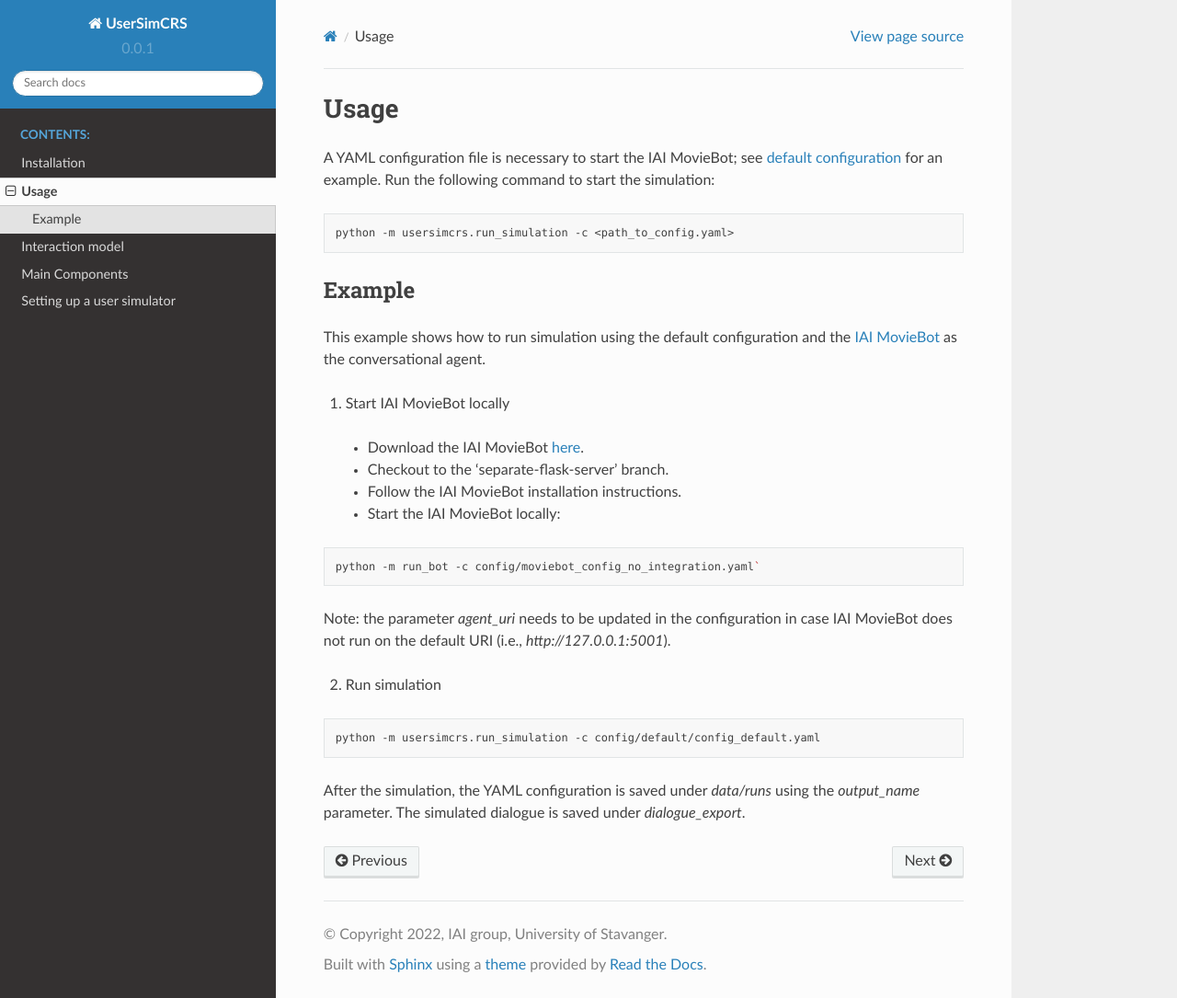
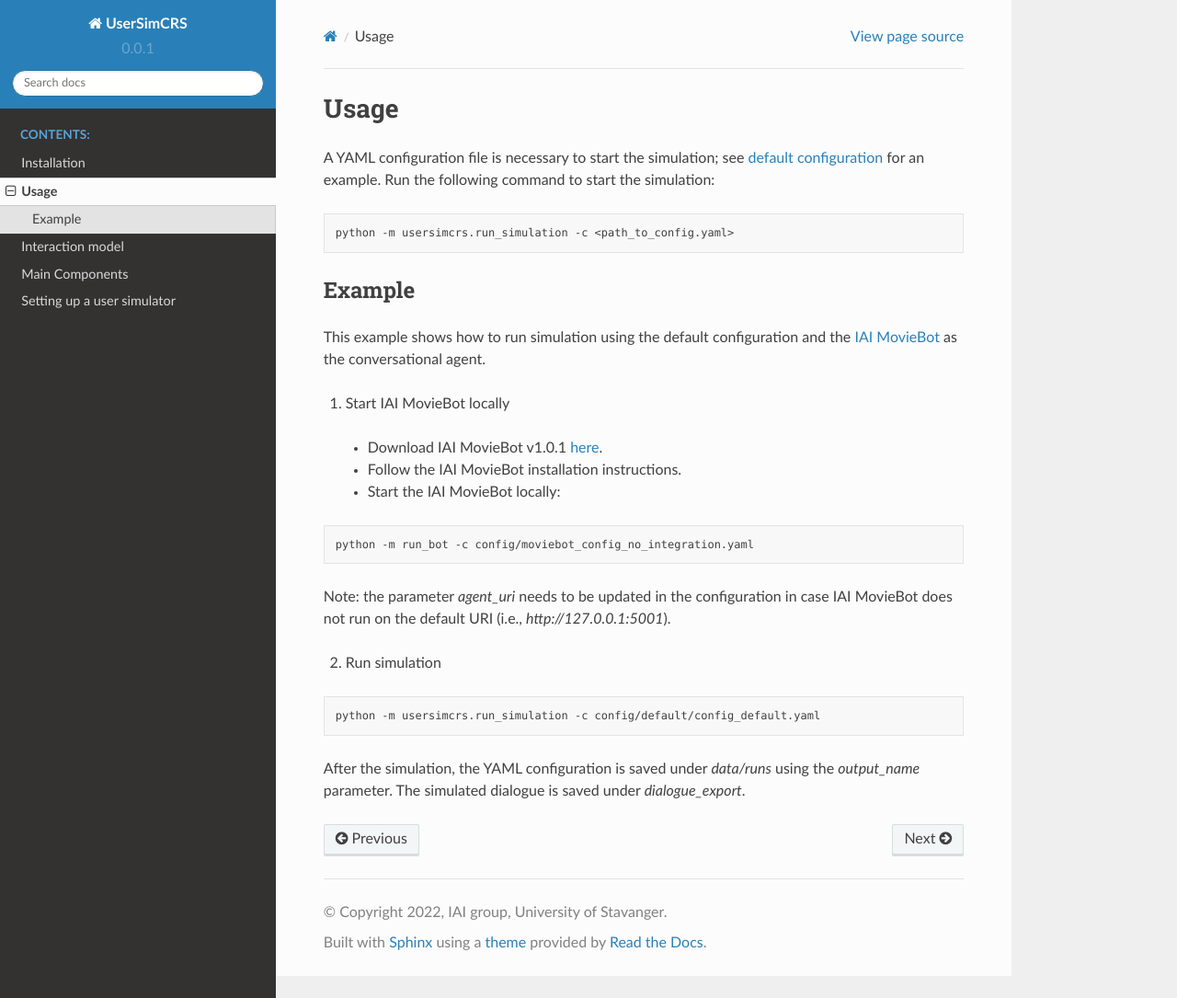
Before and after one commit to iai-group/UserSimCRS, a Sphinx documentation site: the page built from docs/source/usage.rst, in a window 1280 px wide and 1085 px high. Shown: the whole window at 92% size. Built offline with Sphinx 7.4.7 and the Read the Docs theme 2.0.0, drawn with Linux system fonts in a browser that asks for light colours; pages that are not in the unit, such as notebooks, are missing from menus.

Commit message:
Update MovieBot version Fixes #102

```diff
--- a/docs/source/usage.rst
+++ b/docs/source/usage.rst
@@ -1,7 +1,7 @@
 Usage
 =====
 
-A YAML configuration file is necessary to start the IAI MovieBot; see `default configuration <https://github.com/iai-group/UserSimCRS/blob/main/config/default/config_default.yaml>`_ for an example.
+A YAML configuration file is necessary to start the simulation; see `default configuration <https://github.com/iai-group/UserSimCRS/blob/main/config/default/config_default.yaml>`_ for an example.
 Run the following command to start the simulation:
 
 .. code-block:: shell
@@ -16,14 +16,13 @@
 
 1. Start IAI MovieBot locally
 
-  * Download the IAI MovieBot `here <https://github.com/iai-group/MovieBot/>`_.
-  * Checkout to the 'separate-flask-server' branch.
+  * Download IAI MovieBot v1.0.1 `here <https://github.com/iai-group/MovieBot/releases/tag/v1.0.1>`_.
   * Follow the IAI MovieBot installation instructions.
   * Start the IAI MovieBot locally:
 
 .. code-block:: shell
 
-    python -m run_bot -c config/moviebot_config_no_integration.yaml`
+    python -m run_bot -c config/moviebot_config_no_integration.yaml
 
 Note: the parameter `agent_uri` needs to be updated in the configuration in case IAI MovieBot does not run on the default URI (i.e., `http://127.0.0.1:5001`).
 
```
Also changed, not shown: README.md (+2 -3 lines).
